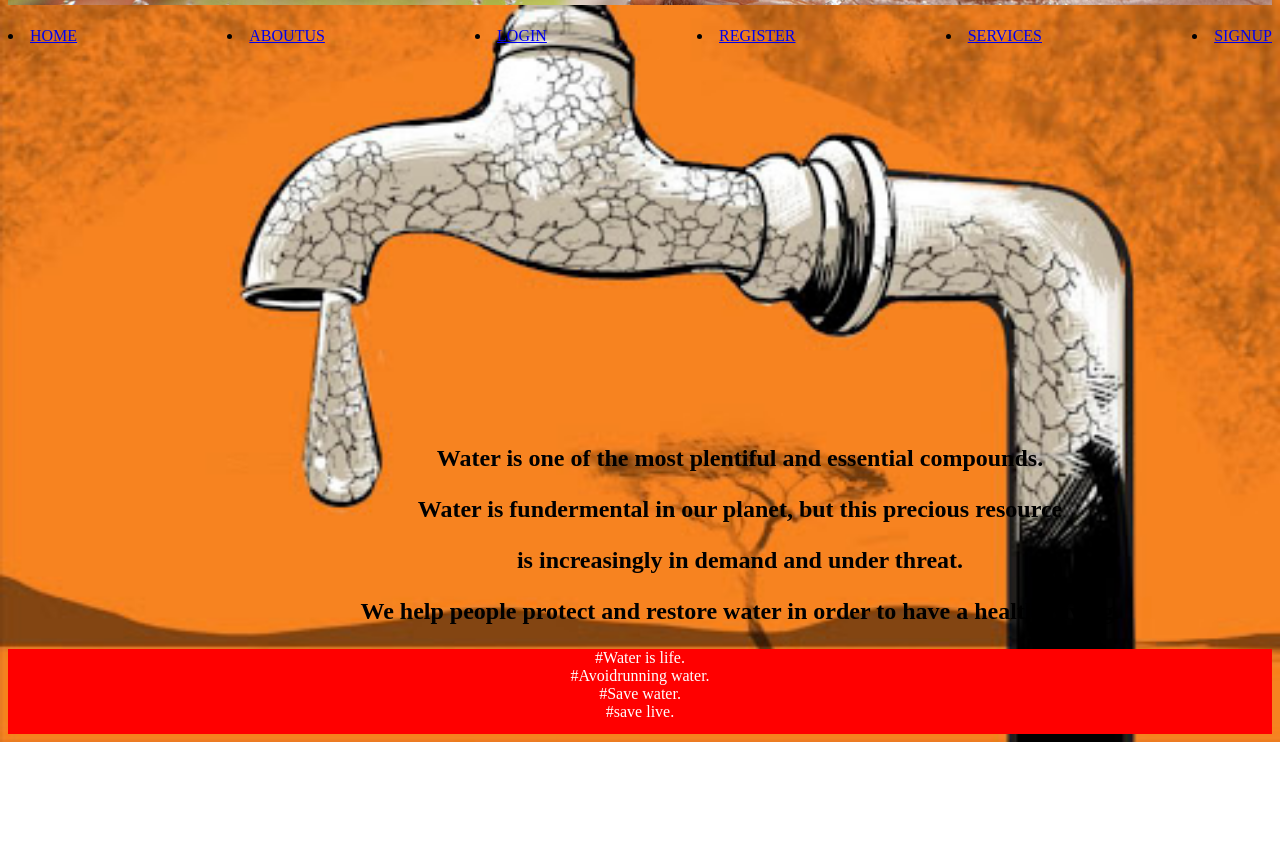
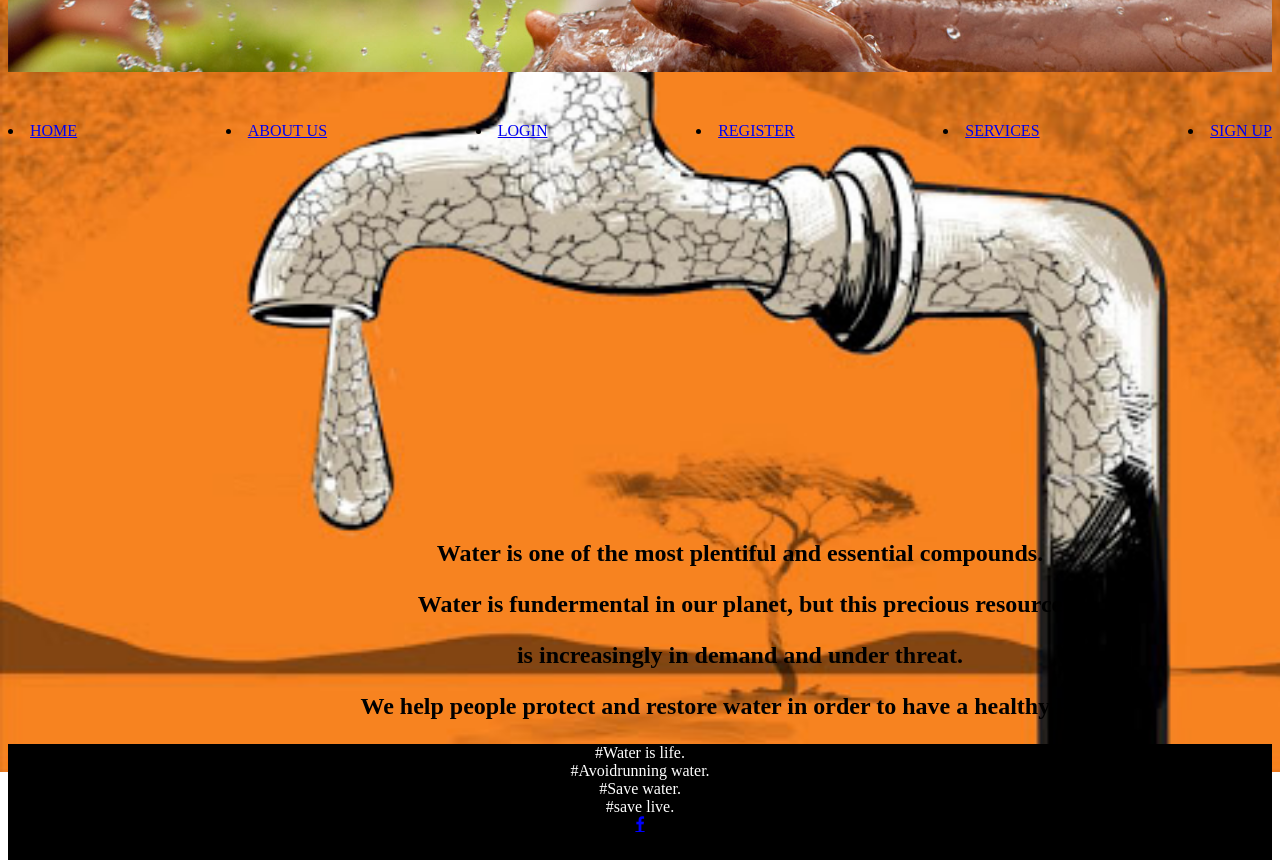
Before and after one commit to David5627/WATER-SUPPLY-SERVICES, a plain HTML site: page index.html in a window 1280 px wide. Shown: the part 249-1109 px from the top of the page. Before the commit the page ends 991 px from the top, so only its background shows below. Drawn offline with Linux system fonts and the light colour scheme.

Commit message:
modified page

```diff
--- a/index.html
+++ b/index.html
@@ -5,6 +5,7 @@
     <meta name="viewport" content="width=device-width, initial-scale=1.0">
     <title>HOME</title>
     <link rel="stylesheet" type="text/css" href="style.css">
+    <link rel="stylesheet" href="https://cdnjs.cloudflare.com/ajax/libs/font-awesome/4.7.0/css/font-awesome.min.css">
 </head>
 <body id="class">
     <div>
@@ -13,12 +14,12 @@
     </h1>
     <div>
         <nav>
-            <li><a href="HOME.html">HOME</a></li>
-            <li><a href="ABOUT US.html">ABOUTUS</a></li>
-            <li><a href="LOGIN.html">LOGIN</a></li>
-            <li><a href="REGISTER.html">REGISTER</a></li>
-            <li><a href="SERVICES.html">SERVICES</a></li>
-            <li><a href="SIGNUP.html">SIGNUP</a></li>
+            <li><a href="#">HOME</a></li>
+            <li><a href="Aboutus.html">ABOUT US</a></li>
+            <li><a href="Login.html">LOGIN</a></li>
+            <li><a href="Register.html">REGISTER</a></li>
+            <li><a href="Services.html">SERVICES</a></li>
+            <li><a href="Signup.html">SIGN UP</a></li>
         </ul>
       </nav>
         </nav>
@@ -33,13 +34,22 @@
       </div>
     </h2>
 </div>
-</body>
+
 <footer class="footer">
-    #Water is life.<br>
+    <div>#Water is life.<br>
     #Avoidrunning water.<br>
     #Save water.<br>
-    #save live.
+    #save live.</div>
+
+     <div class="container">
 
 
+            <div class="fa">
+                <a href="https://www.facebook.com/" class="fa fa-facebook">
+                </a>
+            </div>
+
+    </div>
 </footer>
+</body>
 </html>
--- a/style.css
+++ b/style.css
@@ -1,14 +1,19 @@
 #head{
     background-image: url("./images.css/McCurry-clean-water.jpg");
-    background-size: cover;
+    background-size: cover ;
+    background-repeat: no-repeat;
+    height: 300px;
+    margin-bottom: 50px;
+
 }
 #class{
     background-image: url(./images.css/unnamed\(1\).jpg);
     background-size: cover;
     background-repeat: no-repeat;
-    /* margin-top: -20px;
+    margin-top: 20px;
     margin-bottom:800px;
-    margin-left: -20; */
+    margin-left: 20;
+    height: 200px;
 }
 #head{
     text-align: center;
@@ -19,14 +24,14 @@ nav{
     justify-content: space-between;
     text-decoration: none;
 }
-.footer {padding-bottom:1%;
+.footer {padding-bottom:2%;
     /* flex-direction: column-reverse; */
     /* position: fixed; */
 
     left: 0;
-    bottom: 0;
+    bottom: 10px;
     width: 100%;
-    background-color: red;
+    background-color:black;
     color: white;
     text-align: center;
  }
@@ -41,3 +46,12 @@ nav{
    margin-top: 400px;
    margin-left:200px;
 }
+.fa-facebook{
+    color: blue;
+    text-align: end;
+    justify-content: end;
+}
+.fa{
+    display: flex;
+  text-align: end;
+}
```
